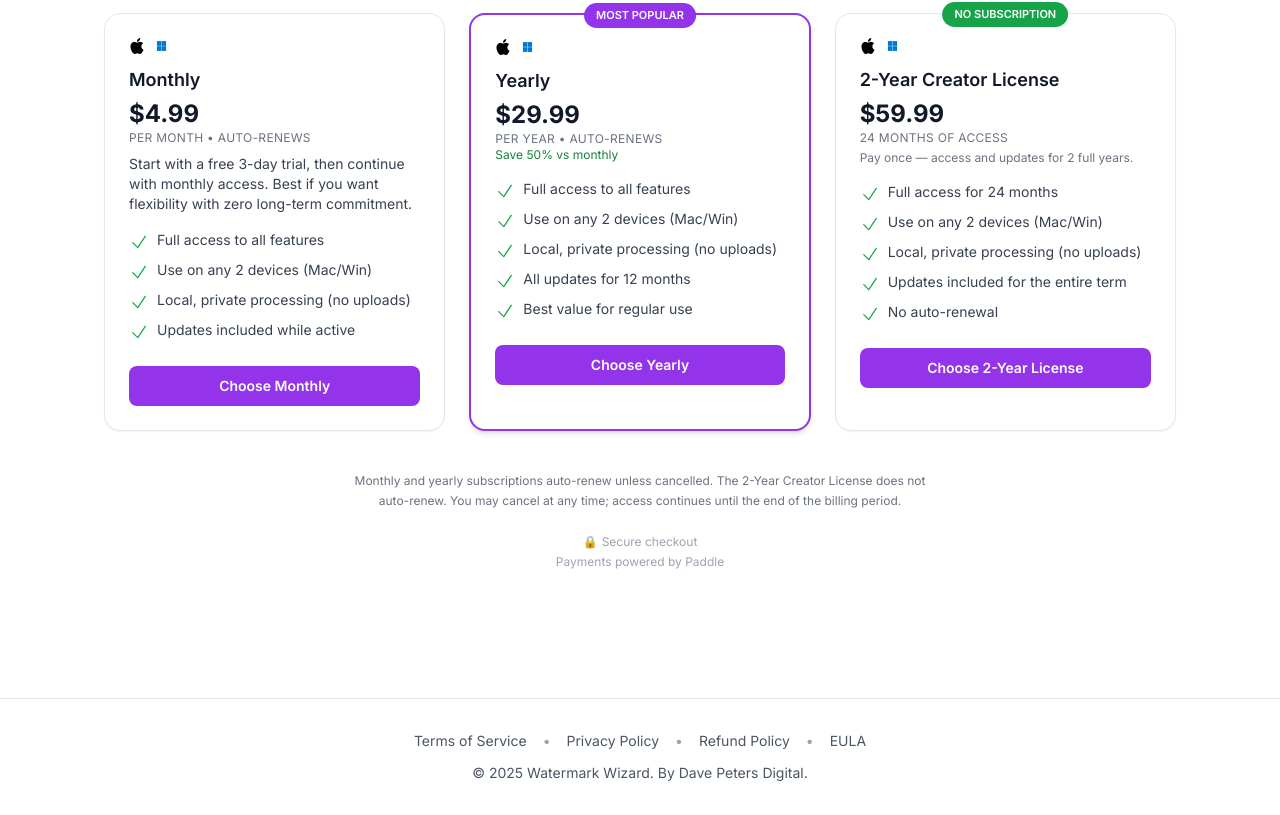
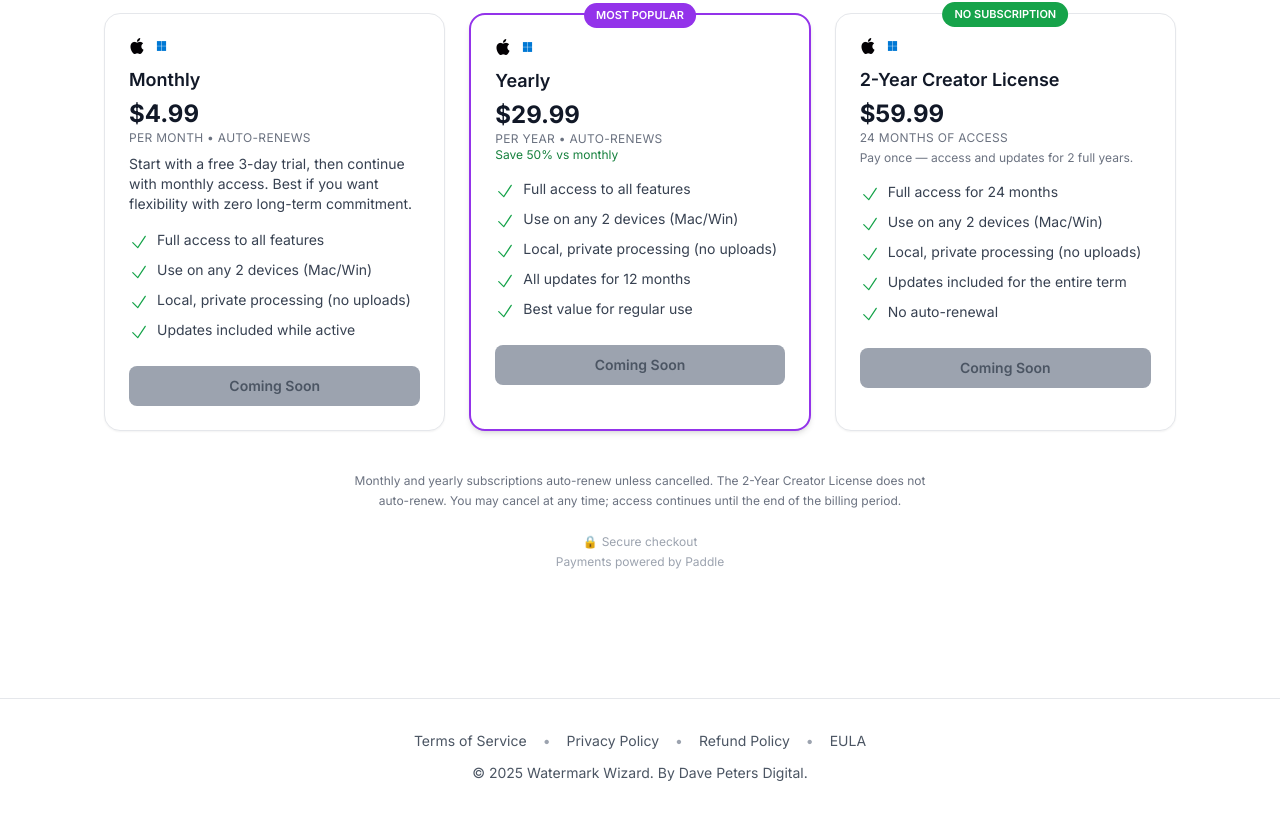
Before and after one commit to DavePetersDigital/watermarkwizard-site, a Next.js app: page / in a window 1280 px wide. Shown: the part 1982-2797 px from the top of the page. Built offline with nearby package versions, Linux system fonts and the light colour scheme; no server answers.

Commit message:
Add environment variable control for checkout buttons
- Add NEXT_PUBLIC_ENABLE_CHECKOUT environment variable
- Buttons disabled by default (production-safe)
- Set NEXT_PUBLIC_ENABLE_CHECKOUT=true to enable for testing/staging
- Allows same codebase for all environments

```diff
--- a/app/page.tsx
+++ b/app/page.tsx
@@ -8,6 +8,11 @@ export default function Home() {
   const monthlyId = process.env.NEXT_PUBLIC_PADDLE_MONTHLY_ID;
   const yearlyId = process.env.NEXT_PUBLIC_PADDLE_YEARLY_ID;
   const twoYearId = process.env.NEXT_PUBLIC_PADDLE_2YEAR_ID;
+
+  // Control checkout availability via environment variable
+  // Set NEXT_PUBLIC_ENABLE_CHECKOUT=true to enable checkout buttons
+  // Default: false (disabled) for production safety
+  const checkoutEnabled = process.env.NEXT_PUBLIC_ENABLE_CHECKOUT === "true";
 
   return (
     <div className="px-6 md:px-10 py-16 max-w-6xl mx-auto text-center">
@@ -224,7 +229,7 @@ export default function Home() {
             ))}
           </div>
 
-          <BuyButton priceId={monthlyId}>Choose Monthly</BuyButton>
+          <BuyButton priceId={monthlyId} disabled={!checkoutEnabled}>Choose Monthly</BuyButton>
         </div>
 
         {/* YEARLY — MOST POPULAR */}
@@ -262,7 +267,7 @@ export default function Home() {
             ))}
           </div>
 
-          <BuyButton priceId={yearlyId}>Choose Yearly</BuyButton>
+          <BuyButton priceId={yearlyId} disabled={!checkoutEnabled}>Choose Yearly</BuyButton>
         </div>
 
         {/* TWO-YEAR LICENSE */}
@@ -300,7 +305,7 @@ export default function Home() {
             ))}
           </div>
 
-          <BuyButton priceId={twoYearId}>Choose 2-Year License</BuyButton>
+          <BuyButton priceId={twoYearId} disabled={!checkoutEnabled}>Choose 2-Year License</BuyButton>
         </div>
       </div>
 
```
